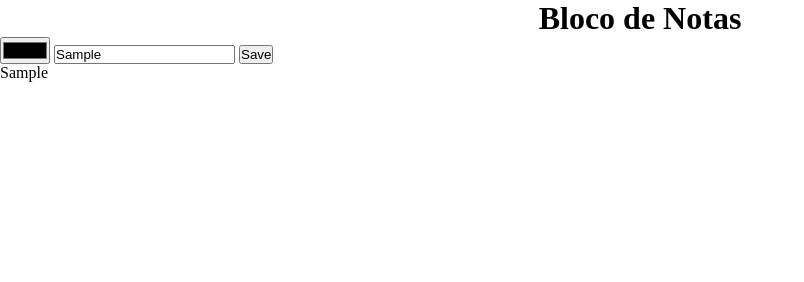
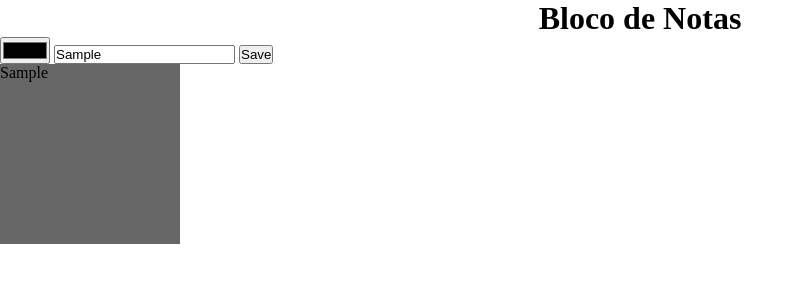
Before and after one commit to LinkOort/jsnotes, a plain HTML site: page index.html in a window 1280 px wide. Both pictures are taken after typing "Sample" into the empty fields and a click on the button "Save". Shown: the whole page, without its empty margins (0-804 px from the left). Drawn offline with Linux system fonts and the light colour scheme.

Commit message:
adicionando informações ao li

```diff
--- a/main.css
+++ b/main.css
@@ -7,4 +7,8 @@ header{
 }
 li {
     list-style: none;
+    width: 180px;
+    height: 180px;
+    background: #666;
+    cursor: pointer;
 }
```
